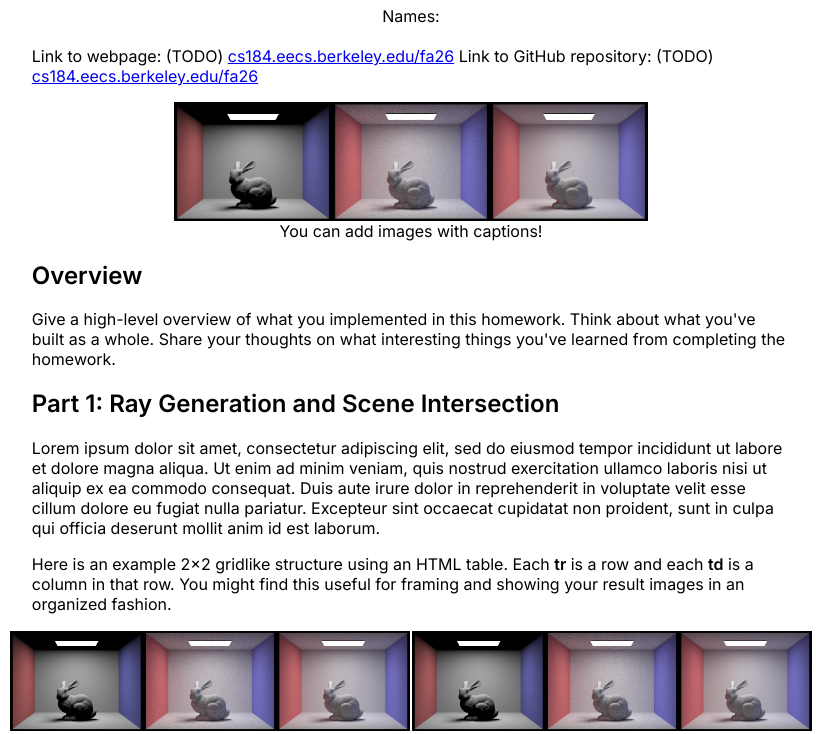
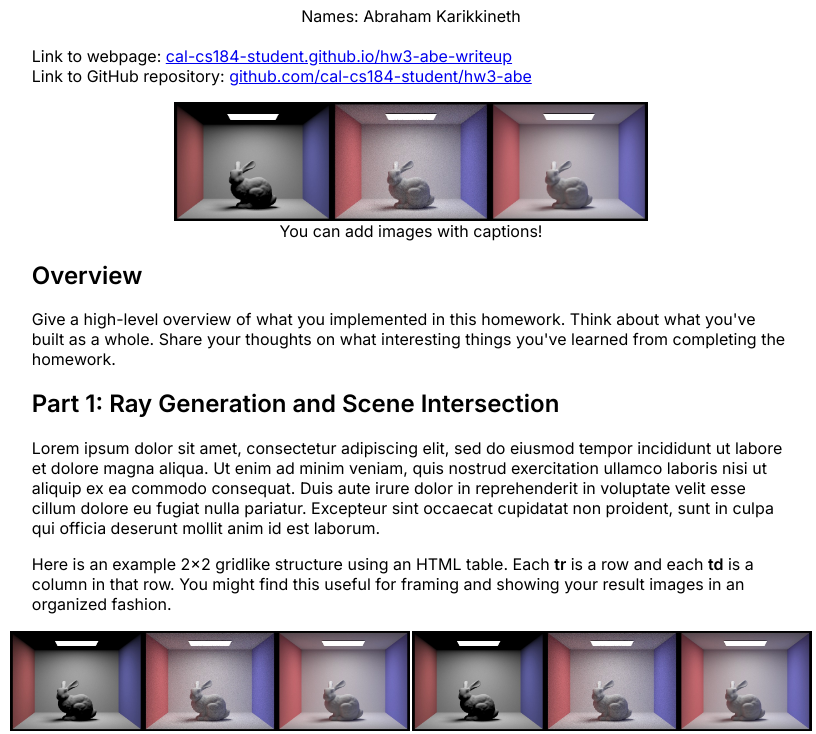
Before and after one commit to cal-cs184-student/hw3-abe-writeup, a plain HTML site: page index.html in a window 1280 px wide. Shown: the part 144-878 px from the top of the page, without its empty margins (229-1045 px from the left). Drawn offline with nearby package versions, Linux system fonts and the light colour scheme; some packages are replaced by stand-ins of ours.

Commit message:
Add name and webpage/repo links to write-up
Co-Authored-By: Claude Opus 5.5 <noreply@anthropic.com>
Claude-Session: https://claude.ai/code/session_01MPeHUyWoA2LpCkXrCa6JDL

```diff
--- a/index.html
+++ b/index.html
@@ -28,12 +28,12 @@
 	<body>
 		<div class="container">
 		<h1>CS184/284A Fall 2026 Homework 3 Write-Up</h1>
-		<div style="text-align: center;">Names: </div>
+		<div style="text-align: center;">Names: Abraham Karikkineth</div>
 
 		<br>
 
-		Link to webpage: (TODO) <a href="https://cs184.eecs.berkeley.edu/fa26">cs184.eecs.berkeley.edu/fa26</a>
-		Link to GitHub repository: (TODO) <a href="https://cs184.eecs.berkeley.edu/fa26">cs184.eecs.berkeley.edu/fa26</a>
+		Link to webpage: <a href="https://cal-cs184-student.github.io/hw3-abe-writeup/">cal-cs184-student.github.io/hw3-abe-writeup</a><br>
+		Link to GitHub repository: <a href="https://github.com/cal-cs184-student/hw3-abe">github.com/cal-cs184-student/hw3-abe</a>
 
 		<figure>
 			<img src="assets/cornell.png" alt="Cornell Boxes with Bunnies" style="width:70%"/>
```
